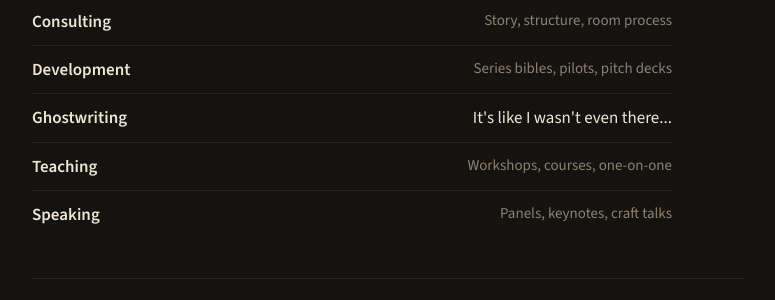
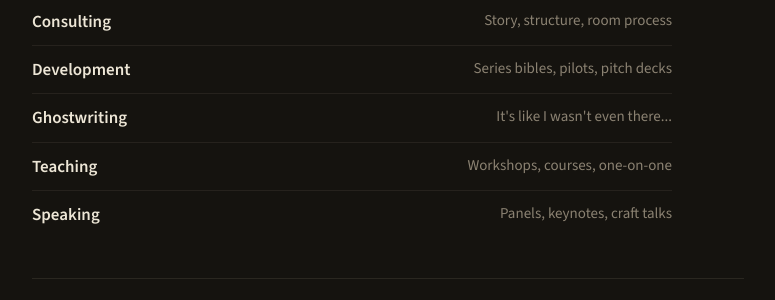
Before and after one commit to twfickett/travisfickett-site, a Jekyll site: the page index.html, which Jekyll copies as it is, in a window 1280 px wide. Shown: the part 1650-1950 px from the top of the page, without its empty margins (252-1027 px from the left). Built offline with Jekyll 4.4.1, drawn with Linux system fonts in a browser that asks for light colours.

Commit message:
Fix Ghostwriting line markup in Services

```diff
--- a/index.html
+++ b/index.html
@@ -364,7 +364,7 @@
     <ul class="plain">
       <li><span class="label">Consulting</span><span class="detail">Story, structure, room process</span></li>
       <li><span class="label">Development</span><span class="detail">Series bibles, pilots, pitch decks</span></li>
-      <li><span class="label">Ghostwriting</span class= "detail">It's like I wasn't even there...</span></li>
+      <li><span class="label">Ghostwriting</span><span class="detail">It's like I wasn't even there...</span></li>
       <li><span class="label">Teaching</span><span class="detail">Workshops, courses, one-on-one</span></li>
       <li><span class="label">Speaking</span><span class="detail">Panels, keynotes, craft talks</span></li>
     </ul>
```
